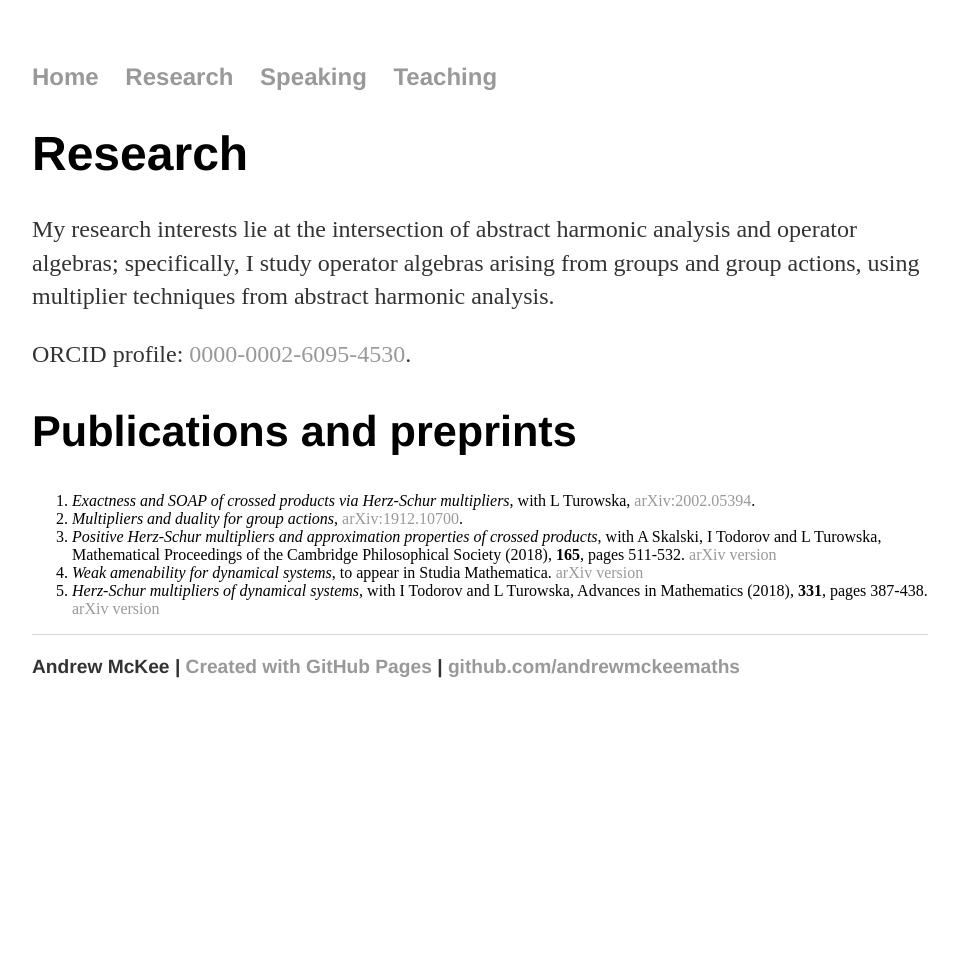
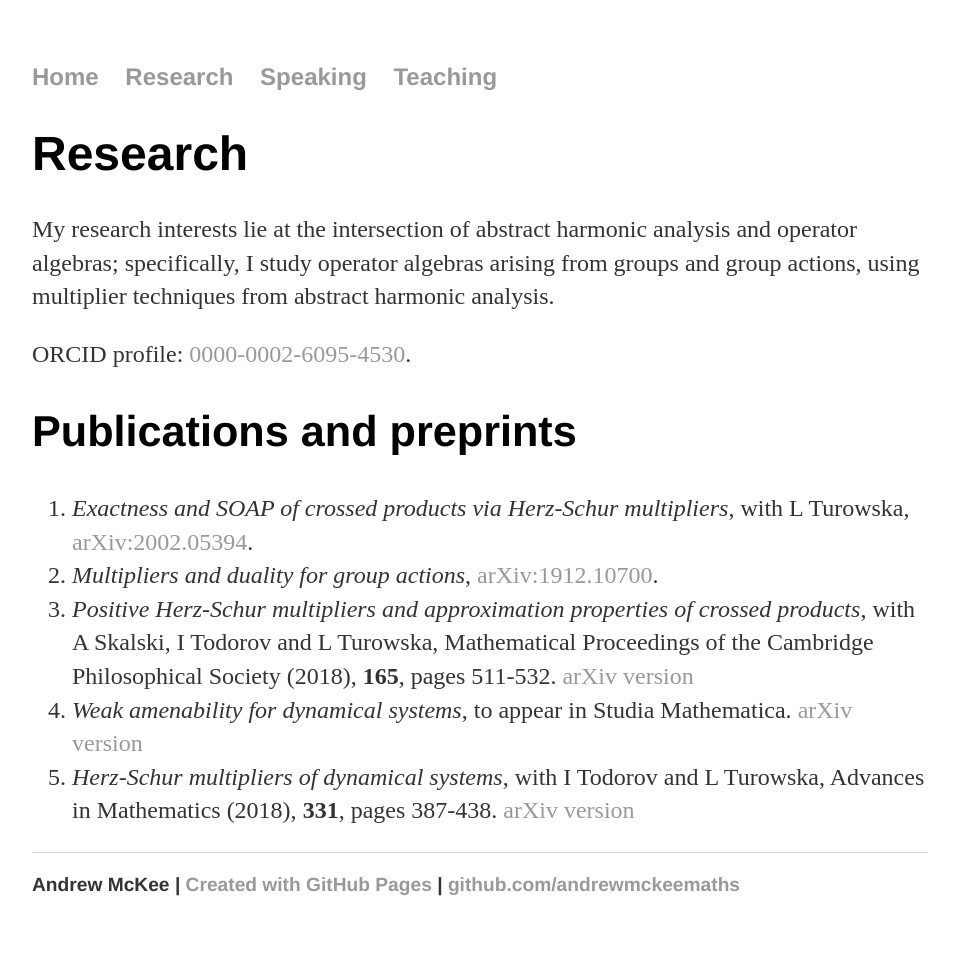
Before and after one commit to andrewmckeemaths/andrewmckeemaths.github.io, a Jekyll site: the page built from research/index.html, in a window 1280 px wide. Shown: the whole page, without its empty margins (160-1119 px from the left). Built offline with Jekyll 4.4.1, drawn with Linux system fonts in a browser that asks for light colours; before the commit the page ends 900 px from its top, so only the background shows below that.

Commit message:
Update main.css

```diff
--- a/css/main.css
+++ b/css/main.css
@@ -36,7 +36,7 @@ h4 {
     font-size: 1.9em;
 }
 
-p, ul {
+p, ul, ol {
     font-size: 1.5em;
     line-height: 1.4em;
     color: #333;
```
